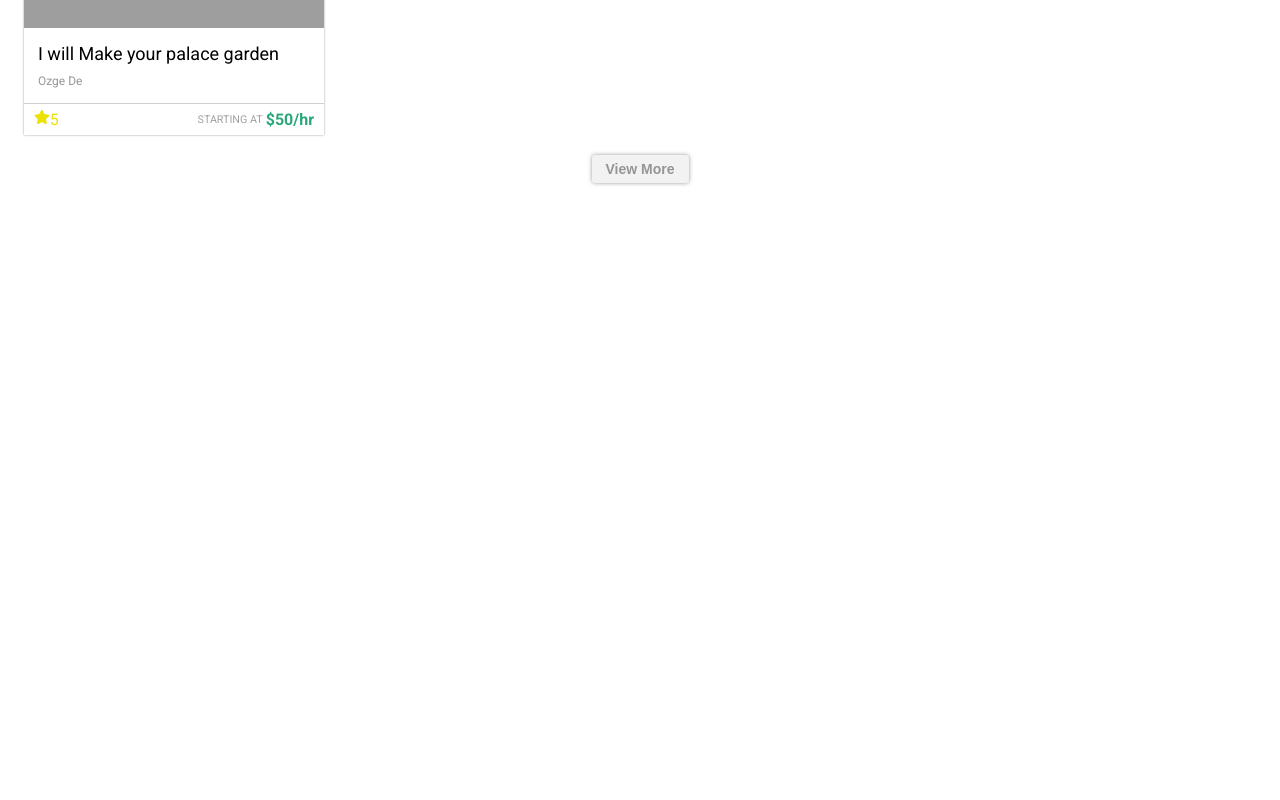
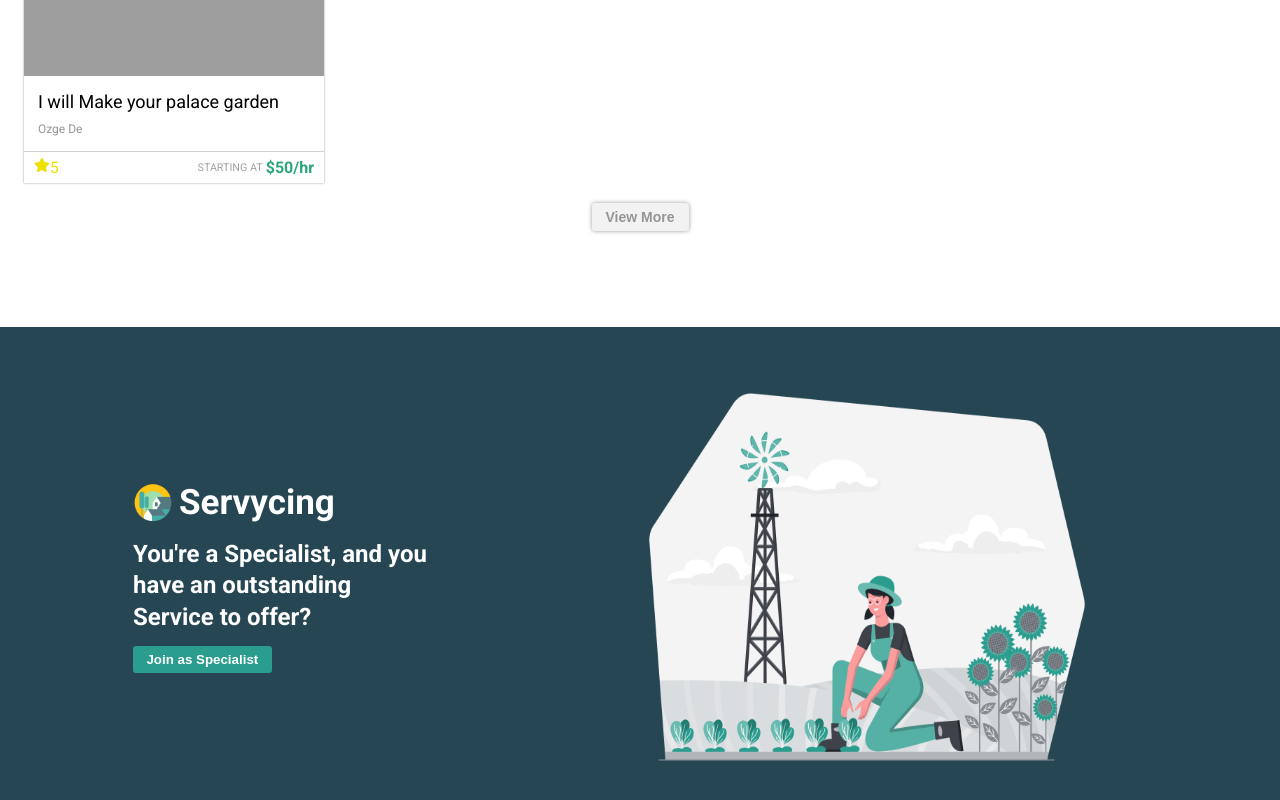
Before and after one commit to OzgeD/final-project-for-bootcamp, a React (Create React App) app: page / in a window 1280 px wide. Shown: the part 1386-2186 px from the top of the page. Before the commit the page ends 1585 px from the top, so only its background shows below. Built offline with nearby package versions, Linux system fonts and the light colour scheme; data requests are answered from the project's data file.

Commit message:
Adding SpecialistAd section on Homepage

```diff
--- a/src/components/pageContainer/index.jsx
+++ b/src/components/pageContainer/index.jsx
@@ -23,6 +23,6 @@
   flex-direction: column;
   max-width: ${({ maxWidth }) => (maxWidth ? maxWidth : "auto")};
   min-height: 70vh;
-  padding: 1em;
+  //padding: 1em;
   width: 100%;
 `;
--- /dev/null
+++ b/src/components/specialistAd/index.jsx
@@ -0,0 +1,77 @@
+import React from "react";
+import styled from "styled-components";
+import { BrandLogo } from "../brandLogo";
+import { Button } from "../button";
+import { Marginer } from "../marginer";
+
+import FarmingImg from "../../images/farming.png";
+
+
+const SpecialistAdContainer = styled.div`
+    align-items: center;
+    background-color: #264653;
+    display: flex;
+    height: 500px;
+    justify-content: center;
+    width: 100%;
+`;
+
+const ContentContainer = styled.div`
+    align-items: center;
+    display: flex;
+    justify-content: center;
+    width: 100%;
+`;
+
+const SloganContainer = styled.div`
+    align-items: flex-start;
+    display: flex;
+    flex-direction: column;
+    justify-content: flex-start;
+    margin-right: 5em;
+`;
+
+const Slogan = styled.h2`
+    color: #fff;
+    font-size: 24px;
+    font-weight: 700;
+    line-height: 1.3;
+    margin: 0;
+    text-align: start;
+`;
+
+const StandoutImage = styled.div`
+    height: 29em;
+    width: 35em;
+
+    img {
+        width: 100%;
+        height: 100%;
+    }
+
+`;
+
+export function SpecialistAd(props){
+    return (
+        <SpecialistAdContainer>
+            <ContentContainer>
+                <SloganContainer>
+                    <BrandLogo logoSize={40} textSize={35} />
+                    <Marginer direction="vertical" margin="1em" />
+                    <SloganContainer>
+                        <Slogan>You're a Specialist, and you</Slogan>
+                        <Slogan>have an outstanding</Slogan>
+                        <Slogan>Service to offer?</Slogan>
+                    </SloganContainer>
+                    <Marginer direction="vertical" margin="0.8em" />
+                    <Button size={15} >Join as Specialist</Button>
+                </SloganContainer>
+                <StandoutImage>
+                    <img src={FarmingImg} alt="join-as-specialist" />
+                </StandoutImage>
+            </ContentContainer>
+        </SpecialistAdContainer>
+
+    )
+
+}
--- a/src/containers/HomePage/index.jsx
+++ b/src/containers/HomePage/index.jsx
@@ -1,8 +1,10 @@
 import React from "react";
 import styled from "styled-components";
+import { Marginer } from "../../components/marginer";
 import { Navbar } from "../../components/navbar";
 import { InnerPageContainer, PageContainer } from "../../components/pageContainer";
 import { deviceSize } from "../../components/responsive";
+import { SpecialistAd } from "../../components/specialistAd";
 import { Services } from "./services";
 import { TopSection } from "./topSection";
 
@@ -12,6 +14,7 @@
     display: flex;
     flex-direction: column;
     max-width: ${deviceSize.laptop}px;
+    padding: 1em;
     width: 100%;
 `;
 
@@ -22,9 +25,12 @@
                 <Navbar />
             </TopSection>
             <InnerPageContainer>
+                <Marginer direction="vertical" margin="3em" />
                 <ContentContainer>
                     <Services />
                 </ContentContainer>
+                <Marginer direction="vertical" margin="5em" />
+                <SpecialistAd />
             </InnerPageContainer>
         </PageContainer>
     );
```
